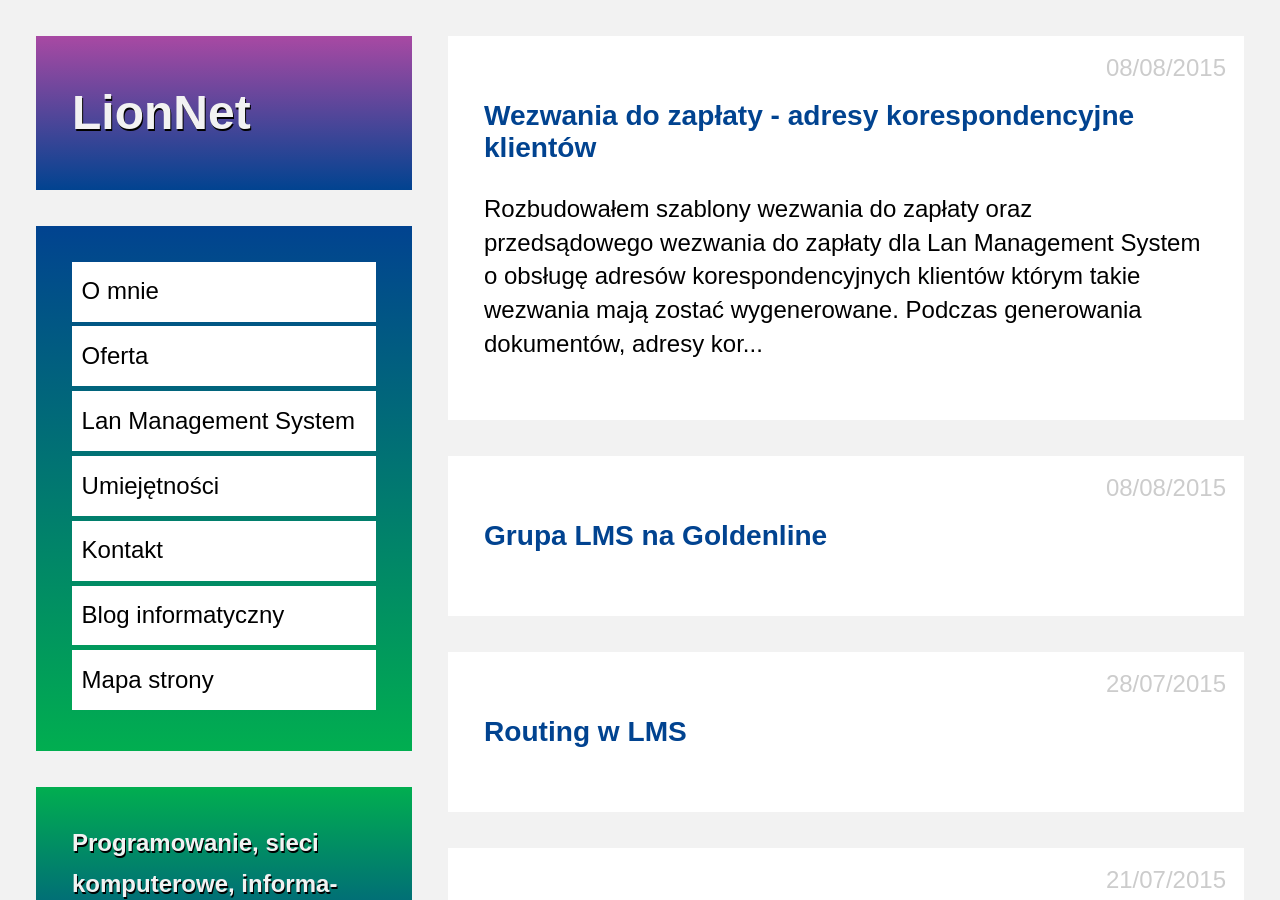
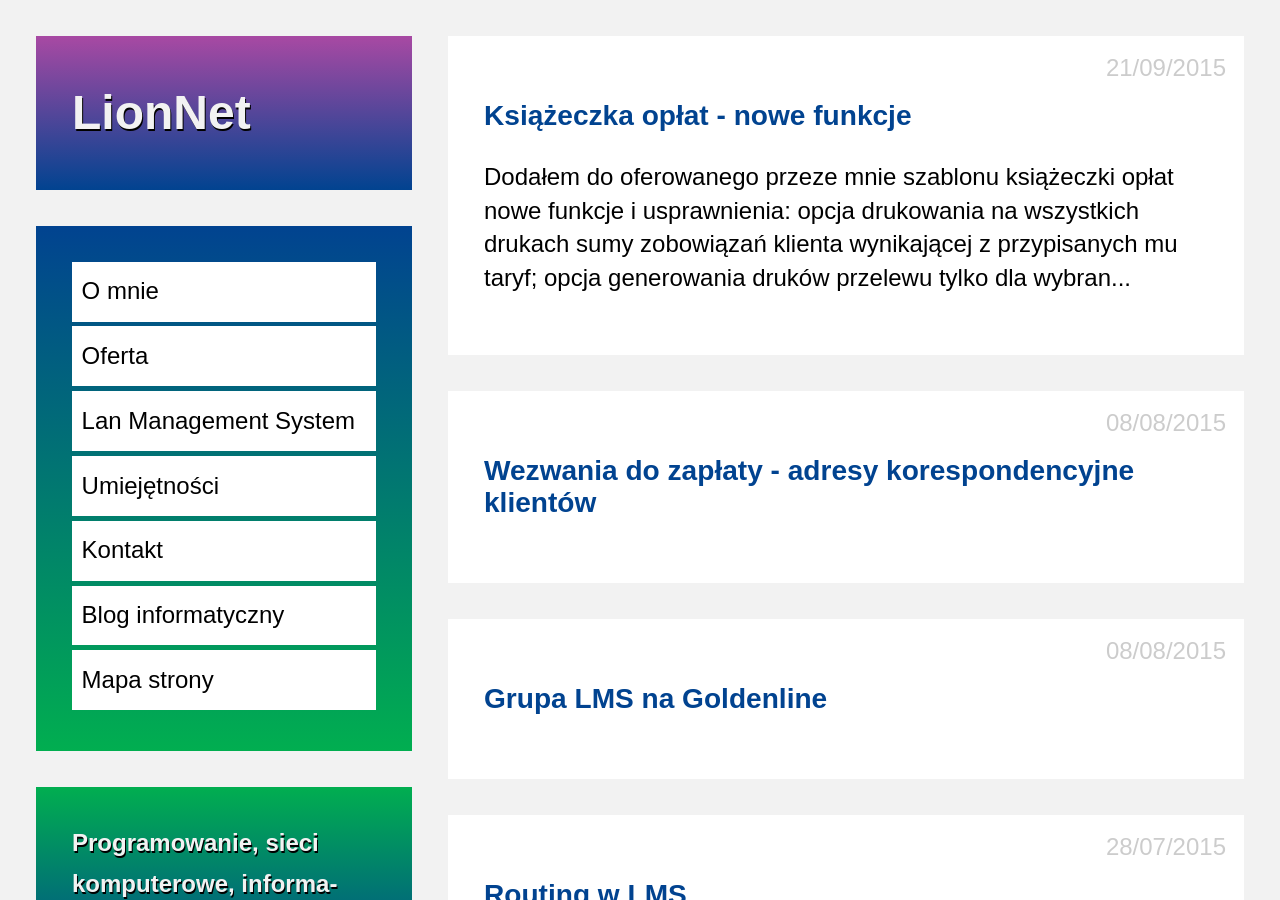
Before and after one commit to maciejlew/maciejlew.github.io, a Jekyll site: the page built from pages/blog.md, in a window 1280 px wide and 900 px high. Built offline with Jekyll 4.4.1, drawn with Linux system fonts in a browser that asks for light colours.

Commit message:
Updates transfer forms pages. Adds post about it.

```diff
--- /dev/null
+++ b/_posts/2015-09-21-ksiazeczka-oplat-nowe-funkcje.md
@@ -0,0 +1,29 @@
+---
+layout: post
+title: "Książeczka opłat - nowe funkcje"
+date: 2015-09-21 21:00:00
+description: "Nowe funkcje w szablonie książeczki opłat dla LMS"
+keywords: "LMS, Lan Management System, rozwój Lan Management System, dodatki,
+komponenty, LMS GIT, LMS INET, książeczka opłat, druki polecenia wpłaty, druki
+przelewu"
+
+---
+
+Dodałem do oferowanego przeze mnie
+[szablonu książeczki opłat](/lan-management-system/szablony-dokumentow/ksiazeczka-oplat)
+nowe funkcje i usprawnienia:
+
+ * opcja drukowania na wszystkich drukach sumy zobowiązań klienta wynikającej z
+przypisanych mu taryf;
+ * opcja generowania druków przelewu tylko dla wybranego zakresu miesięcy (czyli
+nie musi to już być z góry ustalona ilość stron i druków na stronę);
+ * nowy podkład druku wpłaty/przelewu: w odcieniach szarości, o większym kontraście
+i bardziej ostrych napisach;
+ * wprowadzenie konwencji nazywania zmiennych konfiguracyjnych przechowywanych w
+bazie LMS, związanych z szablonem książeczki opłat, teraz nazwy tych zmiennych
+zaczynają się od "transfer_forms_";
+
+Osoby które już wcześniej nabyły u mnie wspomniany szablon, a chciały by rozszerzyć
+jego możliwości o wspomnianą funkcję, mogą uzyskać aktualizację kontaktując się ze mną.
+
+{% include acronyms.md %}
```
Also changed, not shown: pages/book_of_charges.md (+3 -0 lines).
